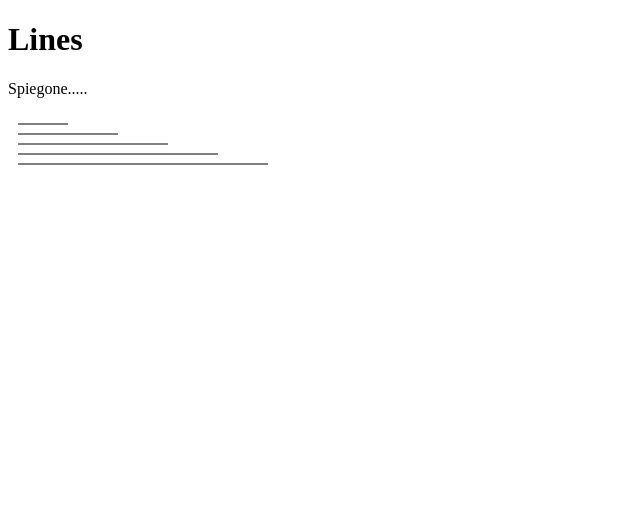
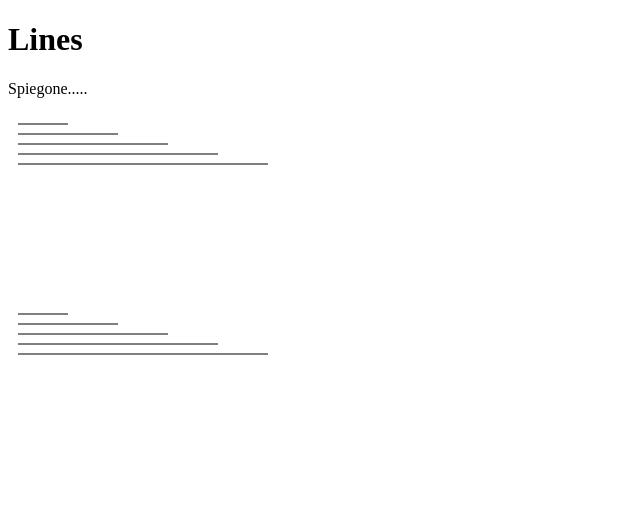
Before and after one commit to danielefadda/dvva2017, a website: page lines/index.html in a window 1280 px wide. Shown: the whole page, without its empty margins (0-640 px from the left). Drawn offline with nearby package versions, Linux system fonts and the light colour scheme.

Commit message:
Esempio con g e translate

```diff
--- a/lines/index.html
+++ b/lines/index.html
@@ -39,6 +39,22 @@
 			.attr("y2",function(d,i){return 10 + i * 10})
 			.attr("stroke","#000");
 
+			// Alternative version with gs
+			var gs = svg.selectAll("g")
+			.data(numbers)
+			.enter().append("g");
+
+
+			var gposy = function(d,i){
+				return "translate(10,"+(i*10+200)+")";
+			}
+
+			gs.attr("transform",gposy);
+
+			gs.append("line")
+				.attr("x2",function(d,i){return d*10})
+				.attr("stroke","#000");
+
 
 
 		</script>
```
